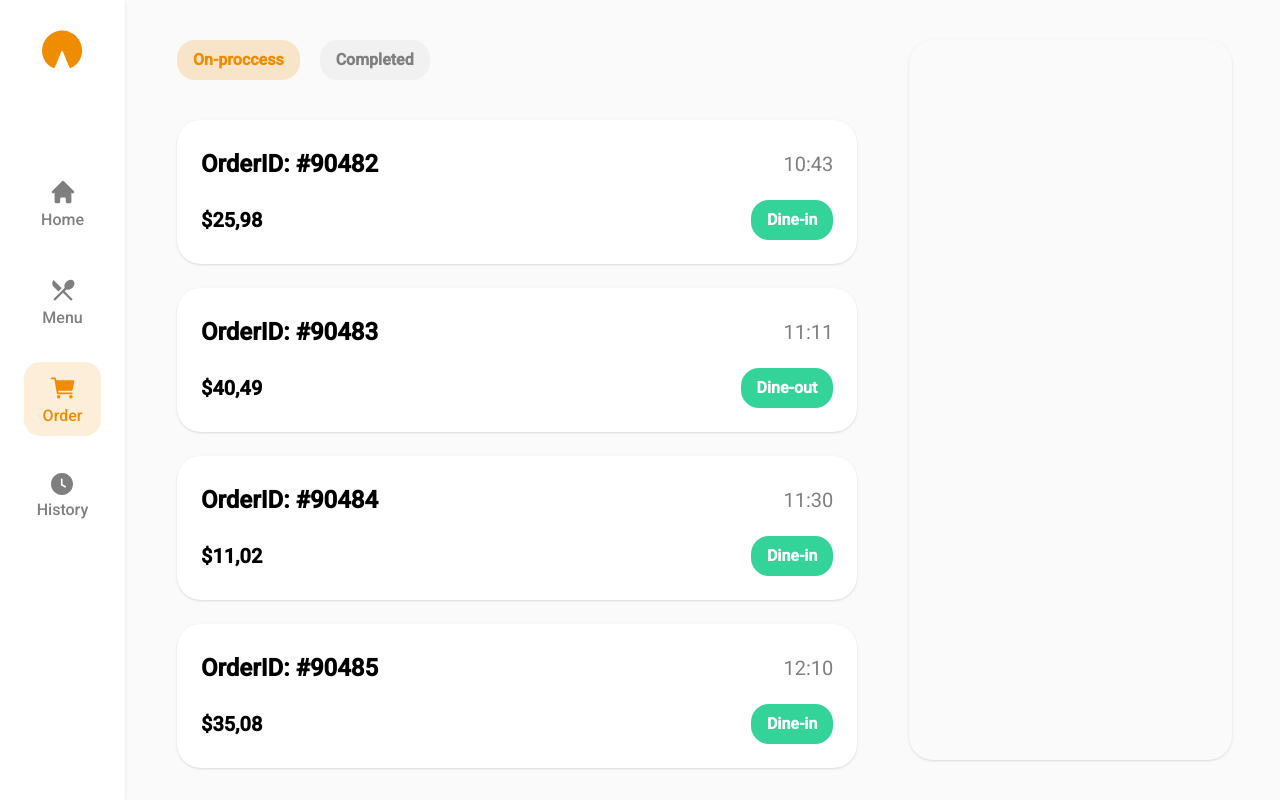
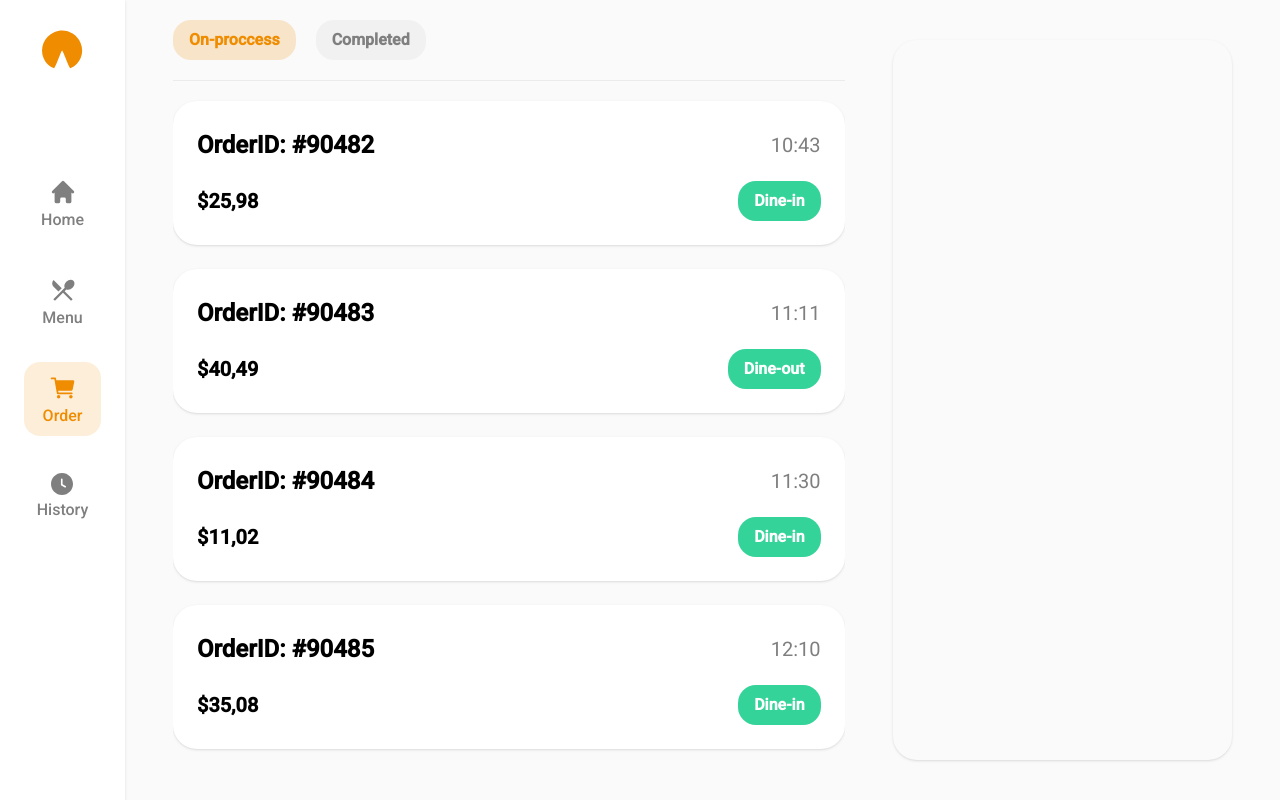
Before and after one commit to toqsukr/Pie-shop, a Next.js app: page /order/on-proccess in a window 1280 px wide. Built offline with nearby package versions, Linux system fonts and the light colour scheme.

Commit message:
added header in control layout

```diff
--- a/src/app/(main)/menu/layout.tsx
+++ b/src/app/(main)/menu/layout.tsx
@@ -1,9 +1,10 @@
 import ControlLayout from '@/layouts/ControlLayout'
 import CartBill from '@/modules/menu/cart-bill/CartBill'
+import MenuCategories from '@/modules/menu/menu-categories/MenuCategories'
 import { FC, PropsWithChildren } from 'react'
 
 const MenuLayout: FC<PropsWithChildren> = ({ children }) => {
-  return <ControlLayout control={<CartBill />} children={children} />
+  return <ControlLayout control={<CartBill />} header={<MenuCategories />} children={children} />
 }
 
 export default MenuLayout
--- a/src/app/(main)/menu/page.tsx
+++ b/src/app/(main)/menu/page.tsx
@@ -1,13 +1,11 @@
 import BurgerUnit from '@/modules/menu/burger-unit/BurgerUnit'
 import DrinkUnit from '@/modules/menu/drink-unit/DrinkUnit'
-import MenuCategories from '@/modules/menu/menu-categories/MenuCategories'
 import PancakeUnit from '@/modules/menu/pancake-unit/PancakeUnit'
 import PizzaUnit from '@/modules/menu/pizza-unit/PizzaUnit'
 
 const Menu = () => {
   return (
-    <div className='h-full flex flex-col max-h-full gap-8'>
-      <MenuCategories />
+    <div className='flex flex-col flex-1 gap-8'>
       <PizzaUnit />
       <BurgerUnit />
       <PancakeUnit />
--- a/src/app/(main)/order/layout.tsx
+++ b/src/app/(main)/order/layout.tsx
@@ -3,16 +3,17 @@ import OrderStatus from '@/modules/order/order-status/OrderStatus'
 import { FC, PropsWithChildren } from 'react'
 
 const Order: FC<PropsWithChildren> = ({ children }) => {
+  return <div className='flex flex-col gap-10'>{children}</div>
+}
+
+const OrderLayout: FC<PropsWithChildren> = ({ children }) => {
   return (
-    <div className='flex flex-col gap-10'>
-      <OrderStatus />
-      {children}
-    </div>
+    <ControlLayout
+      control={<div />}
+      header={<OrderStatus />}
+      children={<Order children={children} />}
+    />
   )
 }
 
-const OrderLayout: FC<PropsWithChildren> = ({ children }) => {
-  return <ControlLayout control={<div />} children={<Order children={children} />} />
-}
-
 export default OrderLayout
--- a/src/layouts/ControlLayout.tsx
+++ b/src/layouts/ControlLayout.tsx
@@ -1,11 +1,21 @@
+import cn from 'clsx'
 import { FC, PropsWithChildren, ReactNode } from 'react'
 
-const ControlLayout: FC<PropsWithChildren<{ control: ReactNode }>> = ({ children, control }) => {
+const ControlLayout: FC<PropsWithChildren<{ control: ReactNode; header?: ReactNode }>> = ({
+  children,
+  control,
+  header,
+}) => {
   return (
     <section
       style={{ gridTemplateColumns: '65% 1fr', gridTemplateRows: '100%' }}
-      className='h-full grid gap-12 px-12'>
-      <div className='h-full px-1 py-10 bg-background overflow-auto'>{children}</div>
+      className='h-full grid gap-12 pr-12'>
+      <div className='h-full pl-12 flex flex-col bg-background'>
+        <header className={cn('py-5', { ['border-b border-light-gray border-solid']: !!header })}>
+          {header}
+        </header>
+        <div className='flex-1 pt-5 pb-10 overflow-auto'>{children}</div>
+      </div>
       <div className='py-10'>
         <div className='h-full py-6 shadow rounded-3xl'>{control}</div>
       </div>
```
